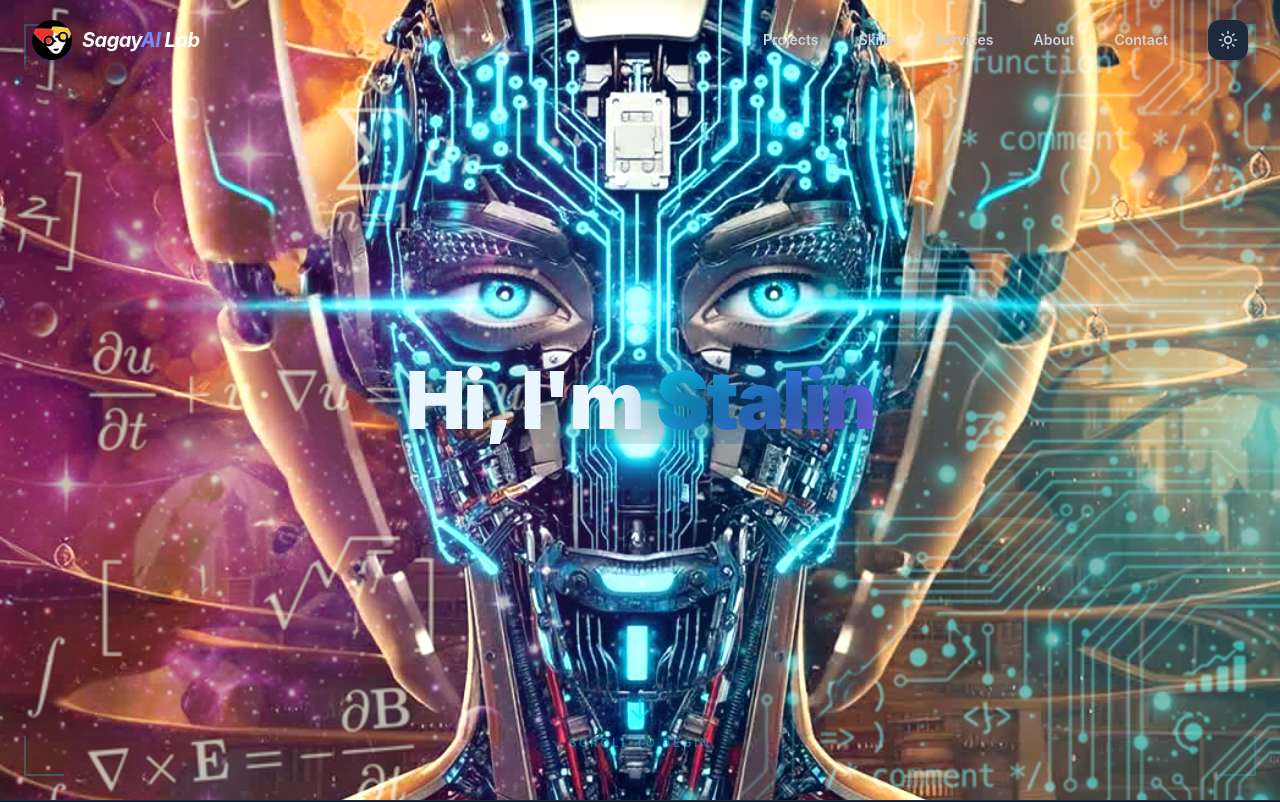
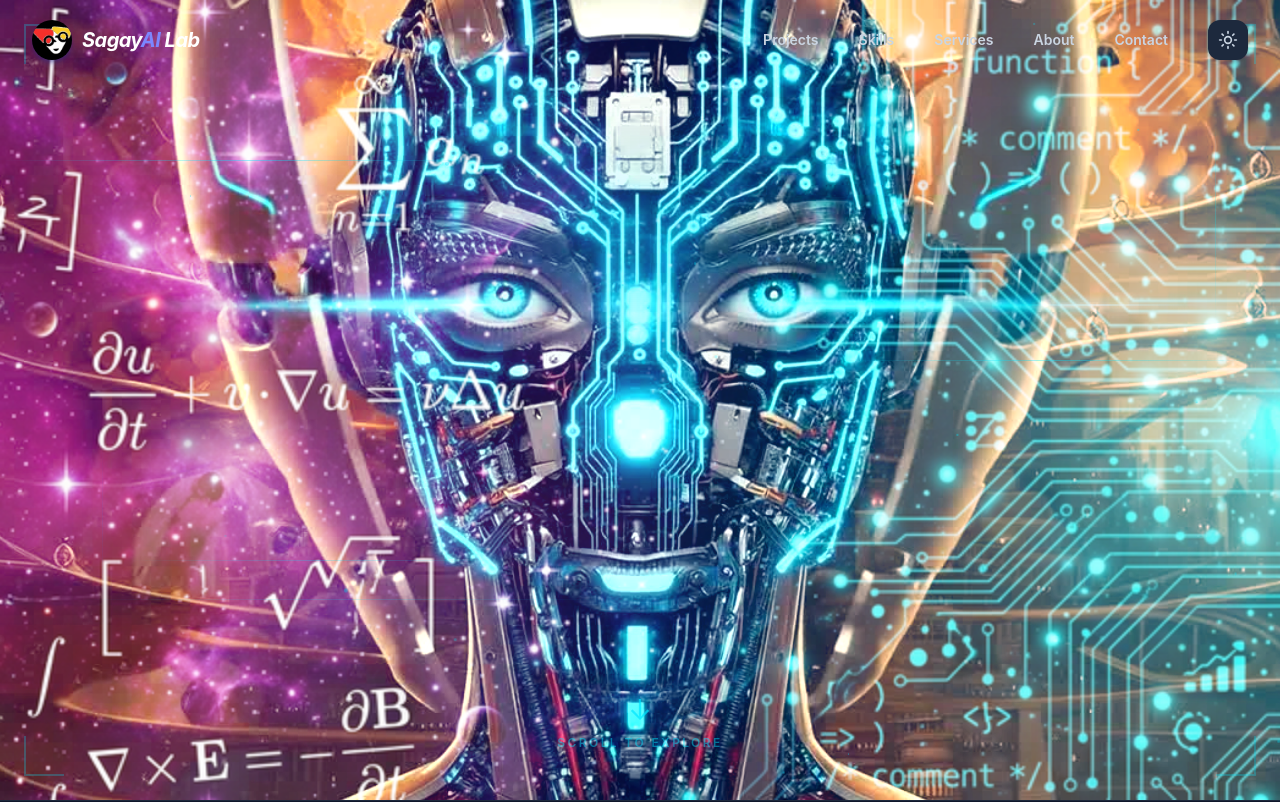
Before and after one commit to stalinSaga04/portfolio, a React (Vite) app: page / in a window 1280 px wide. Shown: the top 802 px of the page. Built offline with nearby package versions, Linux system fonts and the light colour scheme.

Commit message:
style: remove dark hero background overlay for fully vibrant cosmic background

```diff
--- a/src/components/Hero.jsx
+++ b/src/components/Hero.jsx
@@ -16,8 +16,24 @@ function drawCover(ctx, img, cw, ch) {
   ctx.drawImage(img, 0, 0, iw, ih, ox, oy, nw, nh);
 }
 
+// ── Generate floating particles ──
+function createParticles(count) {
+  const particles = [];
+  for (let i = 0; i < count; i++) {
+    particles.push({
+      id: i,
+      left: Math.random() * 100,
+      top: Math.random() * 100,
+      size: Math.random() * 3 + 1,
+      delay: Math.random() * 4,
+      duration: Math.random() * 6 + 4,
+    });
+  }
+  return particles;
+}
+
 // ══════════════════════════════════════════════════════════════════════
-//  Hero Component
+//  Hero Component — Cinematic AI Interface
 // ══════════════════════════════════════════════════════════════════════
 const Hero = () => {
   const sectionRef = useRef(null);
@@ -27,12 +43,20 @@ const Hero = () => {
 
   // Text refs — 3 stages (0, 1, 2)
   const textWrapRefs = useRef([]);
-  const brushMaskRefs = useRef([]); // only stages 0 & 1 use brush-mask
+  const brushMaskRefs = useRef([]);
   const scrollHintRef = useRef(null);
 
+  // Cinematic intro refs
+  const circuitOverlayRef = useRef(null);
+  const particleContainerRef = useRef(null);
+  const scanLineRef = useRef(null);
+  const eyeGlowRef = useRef(null);
+
   const [loaded, setLoaded] = useState(false);
+  const [introComplete, setIntroComplete] = useState(false);
+  const [particles] = useState(() => createParticles(30));
 
-  // Mutable refs for scroll state (no re-renders needed)
+  // Mutable refs for scroll state
   const isAnimatingRef = useRef(false);
   const currentStageRef = useRef(0);
   const observerRef = useRef(null);
@@ -57,7 +81,7 @@ const Hero = () => {
     }
   }, []);
 
-  // ── 2. Render a specific frame to the canvas ──
+  // ── 2. Render a specific frame ──
   const renderFrame = useCallback((index) => {
     const canvas = bgCanvasRef.current;
     if (!canvas) return;
@@ -77,18 +101,90 @@ const Hero = () => {
     if (img) drawCover(ctx, img, w, h);
   }, []);
 
-  // ── 3. Draw initial frame once loaded ──
+  // ── 3. Draw initial frame ──
   useEffect(() => {
-    if (loaded) {
-      renderFrame(0);
-    }
+    if (loaded) renderFrame(0);
   }, [loaded, renderFrame]);
 
-  // ── 4. gotoStage — the core animation engine ──
-  // We use a ref-based approach so this function NEVER goes stale.
+  // ── 4. renderFrameRef (prevents stale closures) ──
   const renderFrameRef = useRef(renderFrame);
   renderFrameRef.current = renderFrame;
 
+  // ══════════════════════════════════════════════════════════════════
+  //  CINEMATIC INTRO SEQUENCE
+  // ══════════════════════════════════════════════════════════════════
+  useEffect(() => {
+    if (!loaded) return;
+
+    document.body.style.overflow = "hidden";
+
+    const introTL = gsap.timeline({
+      onComplete: () => {
+        setIntroComplete(true);
+        // Start auto-scroll timer after intro
+        autoScrollTimerRef.current = setTimeout(() => {
+          if (currentStageRef.current === 0 && !isAnimatingRef.current) {
+            gotoStage(1, 1);
+          }
+        }, 5000);
+      }
+    });
+
+    // Show scroll hint immediately
+    if (scrollHintRef.current) {
+      introTL.to(scrollHintRef.current, { opacity: 1, duration: 1 }, 0);
+    }
+
+    // ─── Phase 1 (0-3s): Plain scene — just robot + bg, hold ───
+    // Nothing to animate here — scene is already visible
+
+    // ─── Phase 2 (3-6s): Circuit glow + floating particles ───
+    if (circuitOverlayRef.current) {
+      introTL.to(circuitOverlayRef.current, {
+        opacity: 1, duration: 1.5, ease: "power2.inOut"
+      }, 3);
+    }
+    if (particleContainerRef.current) {
+      introTL.to(particleContainerRef.current, {
+        opacity: 1, duration: 1.5, ease: "power2.inOut"
+      }, 3.5);
+    }
+
+    // ─── Phase 3 (6-8s): Eye scan + eye glow intensify ───
+    if (scanLineRef.current) {
+      introTL.set(scanLineRef.current, { opacity: 1 }, 6);
+      introTL.fromTo(scanLineRef.current,
+        { left: '-10%' },
+        { left: '110%', duration: 1.5, ease: "power1.inOut" }, 6);
+      introTL.to(scanLineRef.current, { opacity: 0, duration: 0.3 }, 7.3);
+    }
+    if (eyeGlowRef.current) {
+      introTL.to(eyeGlowRef.current, {
+        opacity: 1, scale: 1.3, duration: 1.5, ease: "power2.out"
+      }, 6);
+    }
+
+    // ─── Phase 4 (8s+): Text "Hi, I'm Stalin" reveal ───
+    const wrap = textWrapRefs.current[0];
+    const mask = brushMaskRefs.current[0];
+    if (wrap && mask) {
+      introTL.to(wrap, {
+        opacity: 1, scale: 1, y: 0, duration: 1.2, ease: "power3.out"
+      }, 8);
+      introTL.to(mask, {
+        '--brush-reveal': '120%', duration: 1.5, ease: "power2.out"
+      }, 8.2);
+    }
+
+    return () => {
+      introTL.kill();
+      if (autoScrollTimerRef.current) clearTimeout(autoScrollTimerRef.current);
+    };
+  }, [loaded]); // eslint-disable-line react-hooks/exhaustive-deps
+
+  // ══════════════════════════════════════════════════════════════════
+  //  gotoStage — scroll-driven stage transitions
+  // ══════════════════════════════════════════════════════════════════
   const gotoStage = useCallback((targetStage, direction) => {
     if (isAnimatingRef.current) return;
     isAnimatingRef.current = true;
@@ -102,7 +198,6 @@ const Hero = () => {
       onComplete: () => {
         currentStageRef.current = targetStage;
 
-        // Start auto-scroll timer for next stage
         if (autoScrollTimerRef.current) clearTimeout(autoScrollTimerRef.current);
         if (targetStage < 2) {
           autoScrollTimerRef.current = setTimeout(() => {
@@ -112,7 +207,6 @@ const Hero = () => {
           }, 5000);
         }
 
-        // Cooldown: 300ms base, extended by any lingering momentum events
         momentumTimerRef.current = setTimeout(() => {
           isAnimatingRef.current = false;
           momentumTimerRef.current = null;
@@ -120,39 +214,33 @@ const Hero = () => {
       }
     });
 
-    // ─── A. Frame scrub (Iron Man mask open/close) ───
+    // Frame scrub (Iron Man mask open/close)
     const frameTargets = { 0: 0, 1: 9, 2: 18 };
     tl.to(frameIndexRef.current, {
       value: frameTargets[targetStage],
       duration: 1.2,
       ease: "power2.inOut",
-      onUpdate: () => {
-        renderFrameRef.current(frameIndexRef.current.value);
-      }
+      onUpdate: () => renderFrameRef.current(frameIndexRef.current.value)
     }, 0);
 
-    // ─── B. Text transitions ───
+    // Text transitions
     const wrapStart = { opacity: 0, scale: 0.95, y: isForward ? 80 : -80 };
-    const wrapExit  = { opacity: 0, scale: 1.05, y: isForward ? -80 : 80, ease: "power3.in", duration: 0.4 };
+    const wrapExit = { opacity: 0, scale: 1.05, y: isForward ? -80 : 80, ease: "power3.in", duration: 0.4 };
 
     const currWrap = textWrapRefs.current[currentStage];
-    const currMask = brushMaskRefs.current[currentStage]; // may be undefined for stage 2
+    const currMask = brushMaskRefs.current[currentStage];
     const nextWrap = textWrapRefs.current[targetStage];
-    const nextMask = brushMaskRefs.current[targetStage]; // may be undefined for stage 2
+    const nextMask = brushMaskRefs.current[targetStage];
 
-    // Outgoing stage
+    // Outgoing
     if (currWrap) {
       tl.to(currWrap, wrapExit, 0);
-      // Only reset brush mask if this stage uses one (stages 0 & 1 only)
-      if (currMask) {
-        tl.set(currMask, { '--brush-reveal': '0%' }, 0.4);
-      }
+      if (currMask) tl.set(currMask, { '--brush-reveal': '0%' }, 0.4);
     }
 
-    // Incoming stage
+    // Incoming
     if (nextWrap) {
       if (targetStage === 2) {
-        // Stage 3: line-by-line staggered animation
         tl.fromTo(nextWrap, { opacity: 0, y: isForward ? 60 : -60, scale: 0.95 },
           { y: 0, scale: 1, opacity: 1, duration: 0.5, ease: "power3.out" }, 0.35);
 
@@ -161,12 +249,11 @@ const Hero = () => {
         const l3  = nextWrap.querySelector('.stage-3-line3');
         const sub = nextWrap.querySelector('.stage-3-subtitle');
 
-        if (l1)  tl.fromTo(l1,  { opacity: 0 },               { opacity: 1, duration: 0.5 }, 0.45);
-        if (l2)  tl.fromTo(l2,  { y: 30, opacity: 0 },        { y: 0, opacity: 1, duration: 0.5, ease: "power2.out" }, 0.55);
-        if (l3)  tl.fromTo(l3,  { y: 30, opacity: 0 },        { y: 0, opacity: 1, duration: 0.5, ease: "power2.out" }, 0.65);
-        if (sub) tl.fromTo(sub, { opacity: 0 },                { opacity: 1, duration: 0.5 }, 0.8);
+        if (l1)  tl.fromTo(l1,  { opacity: 0 },        { opacity: 1, duration: 0.5 }, 0.45);
+        if (l2)  tl.fromTo(l2,  { y: 30, opacity: 0 }, { y: 0, opacity: 1, duration: 0.5, ease: "power2.out" }, 0.55);
+        if (l3)  tl.fromTo(l3,  { y: 30, opacity: 0 }, { y: 0, opacity: 1, duration: 0.5, ease: "power2.out" }, 0.65);
+        if (sub) tl.fromTo(sub, { opacity: 0 },         { opacity: 1, duration: 0.5 }, 0.8);
       } else {
-        // Stages 0 & 1: brush-mask reveal
         tl.fromTo(nextWrap, wrapStart,
           { y: 0, scale: 1, opacity: 1, duration: 0.6, ease: "power3.out" }, 0.4);
         if (nextMask) {
@@ -176,7 +263,7 @@ const Hero = () => {
       }
     }
 
-    // ─── C. Scroll hint opacity ───
+    // Scroll hint
     if (scrollHintRef.current) {
       let hintOpacity = 1;
       if (targetStage === 1) hintOpacity = 0.4;
@@ -184,39 +271,9 @@ const Hero = () => {
       tl.to(scrollHintRef.current, { opacity: hintOpacity, duration: 0.5 }, 0);
     }
 
-  }, []); // No deps — uses only refs, never stale
+  }, []); // No deps — uses only refs
 
-  // ── 5. Initial Load Animation (fade in Stage 1 text + scroll hint) ──
-  useEffect(() => {
-    if (!loaded) return;
-
-    document.body.style.overflow = "hidden";
-
-    const wrap = textWrapRefs.current[0];
-    const mask = brushMaskRefs.current[0];
-    const hint = scrollHintRef.current;
-
-    if (wrap && mask) {
-      gsap.to(wrap, { opacity: 1, scale: 1, y: 0, duration: 1.2, ease: 'power3.out', delay: 0.3 });
-      gsap.to(mask, { '--brush-reveal': '120%', duration: 1.5, ease: 'power2.out', delay: 0.3 });
-    }
-    if (hint) {
-      gsap.to(hint, { opacity: 1, duration: 1.0, delay: 0.6 });
-    }
-
-    // Start auto-scroll timer for stage 0
-    autoScrollTimerRef.current = setTimeout(() => {
-      if (currentStageRef.current === 0 && !isAnimatingRef.current) {
-        gotoStage(1, 1);
-      }
-    }, 5000);
-
-    return () => {
-      if (autoScrollTimerRef.current) clearTimeout(autoScrollTimerRef.current);
-    };
-  }, [loaded, gotoStage]);
-
-  // ── 6. Setup GSAP Observer for scroll/touch/wheel ──
+  // ── 6. GSAP Observer (scroll control) ──
   useEffect(() => {
     if (!loaded) return;
 
@@ -227,7 +284,6 @@ const Hero = () => {
       tolerance: 10,
       preventDefault: true,
       onChange: () => {
-        // Extend cooldown on every lingering momentum event
         if (momentumTimerRef.current) {
           clearTimeout(momentumTimerRef.current);
           momentumTimerRef.current = setTimeout(() => {
@@ -237,6 +293,7 @@ const Hero = () => {
         }
       },
       onUp: () => {
+        if (!introComplete) return; // Block scrolling during intro
         if (autoScrollTimerRef.current) clearTimeout(autoScrollTimerRef.current);
         if (currentStageRef.current < 2 && !isAnimatingRef.current) {
           gotoStage(currentStageRef.current + 1, 1);
@@ -246,6 +303,7 @@ const Hero = () => {
         }
       },
       onDown: () => {
+        if (!introComplete) return;
         if (autoScrollTimerRef.current) clearTimeout(autoScrollTimerRef.current);
         if (currentStageRef.current > 0 && !isAnimatingRef.current) {
           gotoStage(currentStageRef.current - 1, -1);
@@ -255,7 +313,6 @@ const Hero = () => {
 
     observerRef.current = observer;
 
-    // Re-lock when user scrolls back to top from below hero
     const handleNativeScroll = () => {
       if (window.scrollY <= 0 && currentStageRef.current === 2 && !observer.isEnabled) {
         document.body.style.overflow = "hidden";
@@ -269,7 +326,7 @@ const Hero = () => {
       observer.kill();
       document.body.style.overflow = "auto";
     };
-  }, [loaded, gotoStage]);
+  }, [loaded, gotoStage, introComplete]);
 
   // ══════════════════════════════════════════════════════════════════
   //  RENDER
@@ -284,29 +341,61 @@ const Hero = () => {
         className="absolute inset-0 w-full h-full object-cover z-0 pointer-events-none"
       />
 
-      {/* Dark Overlay — subtle dim so robot pops (Z: 2) */}
-      <div className="absolute inset-0 z-[2] bg-black/30 pointer-events-none" />
-
-      {/* Robot Face Canvas — Iron Man style frame animation (Z: 10) */}
+      {/* Robot Face Canvas (Z: 10) */}
       <div className="hero-canvas-wrap relative z-[10]">
         <canvas ref={bgCanvasRef} className="hero-canvas" />
       </div>
 
-      {/* Overlay FX (Z: 20) */}
+      {/* ── Cinematic FX Layer (Z: 12) ── */}
+
+      {/* Circuit Glow Lines — fade in at Phase 2 */}
+      <div ref={circuitOverlayRef} className="hero-circuit-overlay z-[12]" style={{ opacity: 0 }}>
+        <div className="circuit-line circuit-line-1" />
+        <div className="circuit-line circuit-line-2" />
+        <div className="circuit-line circuit-line-3" />
+        <div className="circuit-line circuit-line-4" />
+        <div className="circuit-line circuit-line-5" />
+        <div className="circuit-line circuit-line-6" />
+      </div>
+
+      {/* Floating Particles — fade in at Phase 2 */}
+      <div ref={particleContainerRef} className="hero-particles z-[12]" style={{ opacity: 0 }}>
+        {particles.map(p => (
+          <div
+            key={p.id}
+            className="hero-particle"
+            style={{
+              left: `${p.left}%`,
+              top: `${p.top}%`,
+              width: `${p.size}px`,
+              height: `${p.size}px`,
+              animationDelay: `${p.delay}s`,
+              animationDuration: `${p.duration}s`,
+            }}
+          />
+        ))}
+      </div>
+
+      {/* Eye Scan Line — sweeps at Phase 3 */}
+      <div ref={scanLineRef} className="hero-scan-line z-[15]" style={{ opacity: 0 }} />
+
+      {/* Eye Glow — intensifies at Phase 3 */}
+      <div ref={eyeGlowRef} className="hero-eye-glow z-[14]" style={{ opacity: 0.3 }} />
+
+      {/* Scanline FX (Z: 20) */}
       <div className="hero-scanline z-[20] pointer-events-none" />
-      <div className="hero-eye-glow z-[20] pointer-events-none" />
 
       {/* Text Container (Z: 25) */}
       <div className="hero-text-container z-[25]">
 
-        {/* STAGE 1: "Hi, I'm Stalin" */}
+        {/* STAGE 1: "Hi, I'm Stalin" — hidden until Phase 4 */}
         <div ref={(el) => (textWrapRefs.current[0] = el)} className="hero-text-stage" style={{ opacity: 0, transform: 'scale(0.9)' }}>
           <div ref={(el) => (brushMaskRefs.current[0] = el)} className="brush-mask hero-text-name">
             Hi, I'm <span className="hero-highlight">Stalin</span>
           </div>
         </div>
 
-        {/* STAGE 2: "Creative Developer & AI Enthusiast" */}
+        {/* STAGE 2 */}
         <div ref={(el) => (textWrapRefs.current[1] = el)} className="hero-text-stage" style={{ opacity: 0 }}>
           <div ref={(el) => (brushMaskRefs.current[1] = el)} className="brush-mask hero-text-title">
             <span className="block">Creative Developer</span>
@@ -314,7 +403,7 @@ const Hero = () => {
           </div>
         </div>
 
-        {/* STAGE 3: New bold message — NO brush-mask, line-by-line animation */}
+        {/* STAGE 3 */}
         <div ref={(el) => (textWrapRefs.current[2] = el)} className="hero-text-stage" style={{ opacity: 0 }}>
           <div className="hero-text-desc text-center stage-3-container">
             <span className="block stage-3-line1 font-black">BUILDING</span>
@@ -331,10 +420,10 @@ const Hero = () => {
       <div className="hero-hud hero-hud-bl z-[30]" />
       <div className="hero-hud hero-hud-br z-[30]" />
 
-      {/* Scroll Hint (Z: 35) */}
+      {/* Scroll Hint (Z: 35) — visible from start */}
       <div ref={scrollHintRef} className="hero-scroll-hint z-[35]" style={{ opacity: 0 }}>
         <div className="hero-scroll-arrow">↓</div>
-        <span className="hero-scroll-label">Scroll to begin</span>
+        <span className="hero-scroll-label">Scroll to explore</span>
       </div>
     </section>
   );
--- a/src/index.css
+++ b/src/index.css
@@ -305,20 +305,20 @@ section {
   100% { left: 100%; opacity: 0; }
 }
 
-/* ── Eye glow — subtle pulsing radial glow near center ── */
+/* ── Eye glow — radial glow near center (controlled by GSAP) ── */
 .hero-eye-glow {
   position: absolute;
   top: 30%;
   left: 50%;
   transform: translate(-50%, -50%);
-  width: 300px;
-  height: 200px;
-  z-index: 3;
+  width: 400px;
+  height: 280px;
+  z-index: 14;
   pointer-events: none;
   background: radial-gradient(
     ellipse at center,
-    rgba(0, 229, 255, 0.12) 0%,
-    rgba(0, 229, 255, 0.04) 40%,
+    rgba(0, 229, 255, 0.25) 0%,
+    rgba(0, 229, 255, 0.08) 40%,
     transparent 70%
   );
   animation: eye-pulse 3s ease-in-out infinite;
@@ -326,7 +326,93 @@ section {
 
 @keyframes eye-pulse {
   0%, 100% { opacity: 0.6; transform: translate(-50%, -50%) scale(1); }
-  50% { opacity: 1; transform: translate(-50%, -50%) scale(1.1); }
+  50% { opacity: 1; transform: translate(-50%, -50%) scale(1.15); }
+}
+
+/* ══════════════════════════════════════════════════════════════
+   CINEMATIC INTRO EFFECTS
+   ══════════════════════════════════════════════════════════════ */
+
+/* ── Circuit Glow Overlay ── */
+.hero-circuit-overlay {
+  position: absolute;
+  inset: 0;
+  pointer-events: none;
+  overflow: hidden;
+}
+
+.circuit-line {
+  position: absolute;
+  background: linear-gradient(90deg, transparent 0%, rgba(0, 229, 255, 0.4) 50%, transparent 100%);
+  height: 1px;
+  animation: circuit-pulse 3s ease-in-out infinite;
+}
+
+.circuit-line-1 { top: 20%; left: 0; width: 40%; animation-delay: 0s; }
+.circuit-line-2 { top: 45%; right: 0; width: 35%; animation-delay: 0.5s; }
+.circuit-line-3 { top: 70%; left: 10%; width: 30%; animation-delay: 1s; }
+.circuit-line-4 {
+  top: 15%; right: 5%; width: 1px; height: 25%;
+  background: linear-gradient(180deg, transparent 0%, rgba(0, 229, 255, 0.3) 50%, transparent 100%);
+  animation-delay: 0.8s;
+}
+.circuit-line-5 {
+  top: 55%; left: 8%; width: 1px; height: 20%;
+  background: linear-gradient(180deg, transparent 0%, rgba(59, 130, 246, 0.3) 50%, transparent 100%);
+  animation-delay: 1.5s;
+}
+.circuit-line-6 { bottom: 25%; left: 5%; width: 45%; animation-delay: 2s; }
+
+@keyframes circuit-pulse {
+  0%, 100% { opacity: 0.3; }
+  50% { opacity: 1; }
+}
+
+/* ── Floating Particles ── */
+.hero-particles {
+  position: absolute;
+  inset: 0;
+  pointer-events: none;
+  overflow: hidden;
+}
+
+.hero-particle {
+  position: absolute;
+  border-radius: 50%;
+  background: rgba(0, 229, 255, 0.6);
+  box-shadow: 0 0 6px rgba(0, 229, 255, 0.4);
+  animation: particle-float ease-in-out infinite;
+}
+
+@keyframes particle-float {
+  0% { transform: translateY(0) translateX(0); opacity: 0; }
+  10% { opacity: 0.8; }
+  50% { transform: translateY(-40px) translateX(15px); opacity: 0.6; }
+  90% { opacity: 0.2; }
+  100% { transform: translateY(-80px) translateX(-10px); opacity: 0; }
+}
+
+/* ── Eye Scan Line (Phase 3 sweep) ── */
+.hero-scan-line {
+  position: absolute;
+  top: 32%;
+  width: 100%;
+  height: 3px;
+  pointer-events: none;
+  background: linear-gradient(
+    90deg,
+    transparent 0%,
+    rgba(0, 229, 255, 0.1) 15%,
+    rgba(0, 229, 255, 0.8) 45%,
+    #00E5FF 50%,
+    rgba(0, 229, 255, 0.8) 55%,
+    rgba(0, 229, 255, 0.1) 85%,
+    transparent 100%
+  );
+  box-shadow:
+    0 0 20px 5px rgba(0, 229, 255, 0.3),
+    0 0 60px 10px rgba(0, 229, 255, 0.15);
+  filter: blur(0.5px);
 }
 
 /* ── HUD corner accents ── */
```
